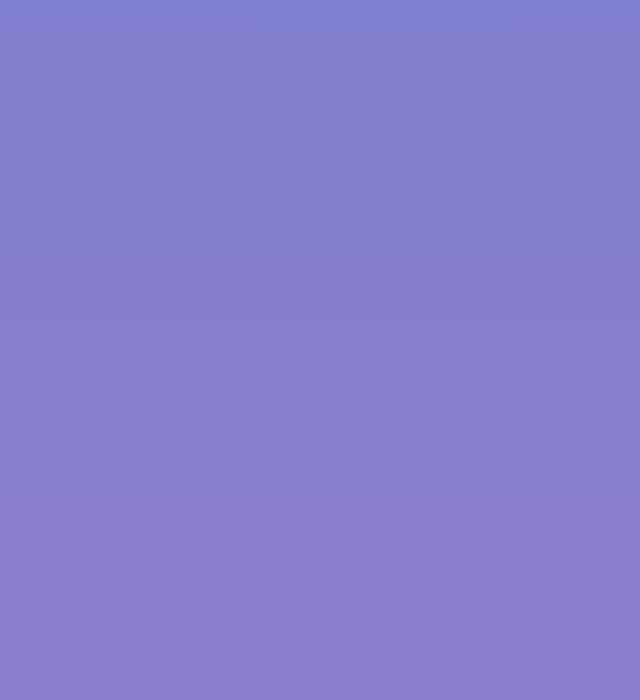
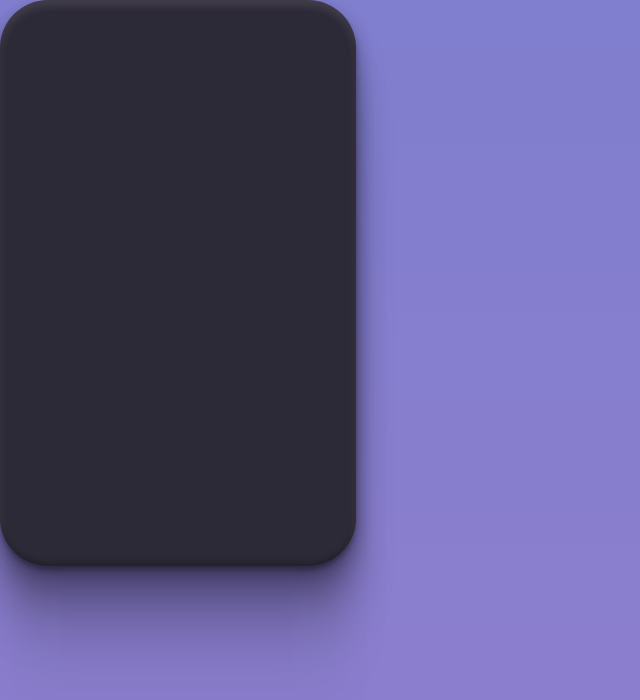
Before and after one commit to Lucasllins/calculadora, a plain HTML site: page Index.html in a window 1280 px wide. Shown: the whole page, without its empty margins (0-640 px from the left). Drawn offline with Linux system fonts and the light colour scheme.

Commit message:
add background calculator

```diff
--- a/style.css
+++ b/style.css
@@ -9,5 +9,15 @@
 body{
   height: 100vh;
   width: 100vw;
-  background:linear-gradient(180deg, #807ECE 0%, #8E7ECE 100%);
+  background:linear-gradient(180deg, #807ECE 0%, #8E7ECE 100%) ;
 }
+
+#calculator {
+  width: 356px;
+  height: 566px;
+
+
+  background: #2d2a37;
+  box-shadow: 0px 4px 4px rgba(0, 0, 0, 0.25), 0px 188px 52px rgba(0, 0, 0, 0.01), 0px 120px 48px rgba(0, 0, 0, 0.04), 0px 68px 41px rgba(0, 0, 0, 0.15), 0px 30px 30px rgba(0, 0, 0, 0.26), 0px 8px 17px rgba(0, 0, 0, 0.29), inset 0px 6px 8px rgba(255, 255, 255, 0.1), inset 0px -4px 5px rgba(0, 0, 0, 0.22);
+  border-radius: 48px;
+}
```
